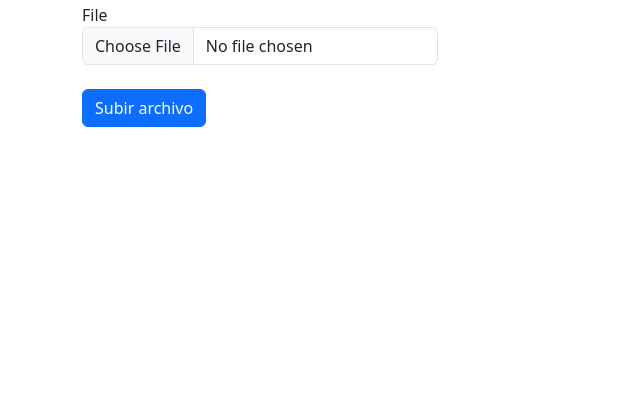
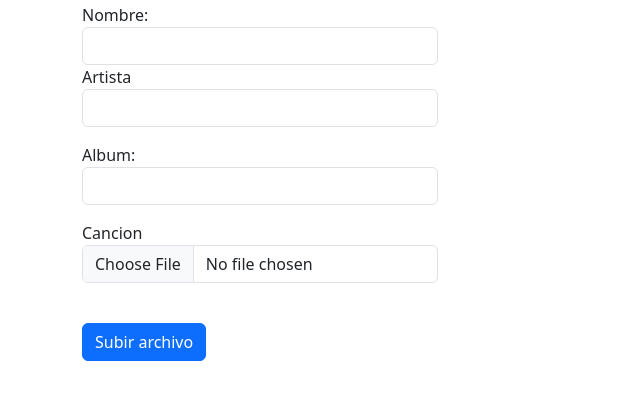
Before and after one commit to hernandw/g68-module-8-file-uploads, a website: page views/index.html in a window 1280 px wide. Shown: the part 101-500 px from the top of the page, without its empty margins (0-640 px from the left). Drawn offline with nearby package versions, Linux system fonts and the light colour scheme.

Commit message:
:sparkles: subir canciones

```diff
--- a/views/index.html
+++ b/views/index.html
@@ -11,12 +11,25 @@
         <div class="row">
             <div class="col-md-4">
                 <h1>Express File Upload</h1>
-                <form action="/upload" method="POST" enctype="multipart/form-data">
+                <form action="/canciones" method="POST" enctype="multipart/form-data">
+
                     <div class="form-group">
-                        <label for="file">File</label>
-                        <input type="file" name="foto" id="file" class="form-control">
+                        <label for="nombre">Nombre:</label>
+                        <input type="text" name="nombre" id="nombre" class="form-control">
                     </div>
-                    <div class="form-group">
+                    <div class="form-group mb-3">
+                        <label for="artista">Artista</label>
+                        <input type="text" name="artista" id="artista" class="form-control">
+                    </div>
+                    <div class="form-group mb-3">
+                        <label for="album">Album:</label>
+                        <input type="text" name="album" id="album" class="form-control">
+                    </div>
+                    <div class="form-group mb-3">
+                        <label for="cancion">Cancion</label>
+                        <input type="file" name="cancion" id="cancion" class="form-control">
+                    </div>
+                    <div class="form-group mb-3">
                         <button type="submit" class="btn btn-primary mt-4">Subir archivo</button>
                     </div>
                 </form>
```
Also changed, not shown: controllers/controller.js (+31 -0 lines), index.js (+4 -3 lines), routes/router.js (+7 -1 lines).
